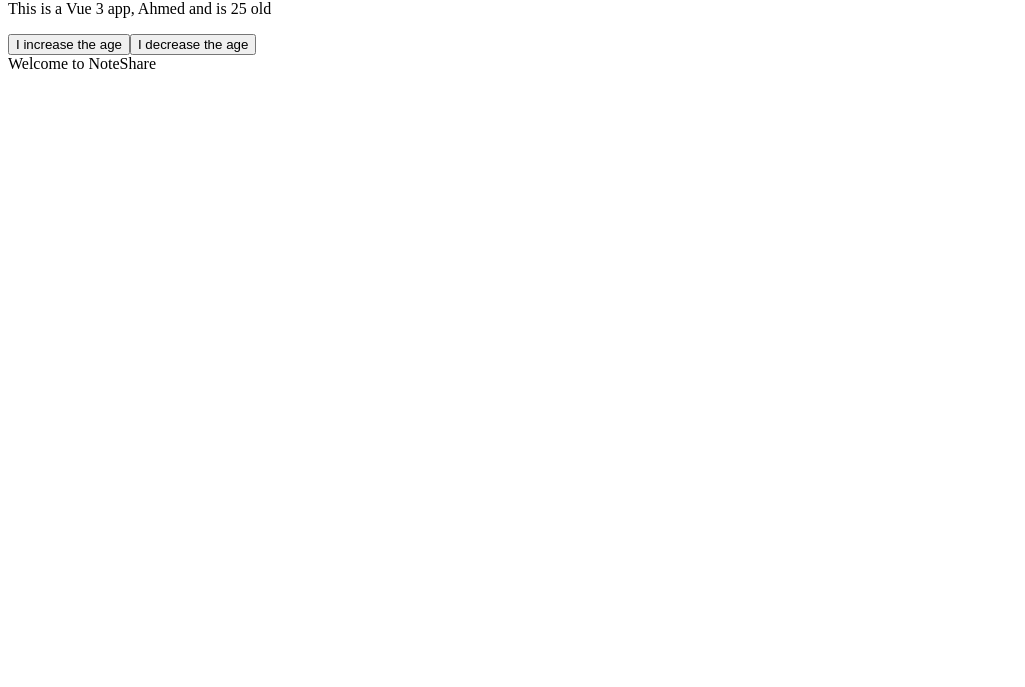
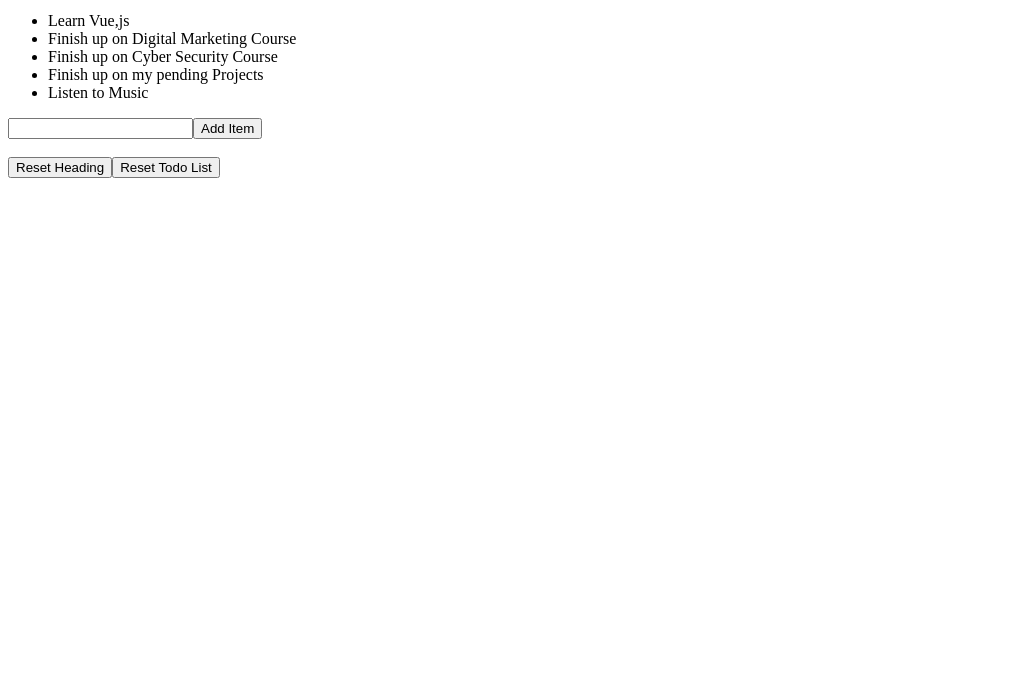
Before and after one commit to ahmednule/vuecrashcourse, a plain HTML site: page index.html in a window 1280 px wide. Shown: the part 113-800 px from the top of the page, without its empty margins (0-1025 px from the left). Drawn offline with nearby package versions, Linux system fonts and the light colour scheme.

Commit message:
Today i started on vue js. was able to create a small todo item, which a user can use to add more items to his item list

```diff
--- a/app.js
+++ b/app.js
@@ -1,20 +1,40 @@
 //creating a view app
 const app = Vue.createApp({
-    //data, function
-    //function that returns an object
     data() {
         return {
-            title:'This is a Vue 3 app',
-            name:'Ahmed',
-            age:25
-        }
-    },
+                heading: 'This are my Todo Items for the day',
+                todo: ['Learn Vue,js', 'Finish up on Digital Marketing Course', 'Finish up on Cyber Security Course', 'Finish up on my pending Projects', 'Listen to Music'],
+
+                showHeading: true,
+                showInput: true,
+                newItem: '',
+
+            }
+        },
     methods: {
-        changeTitle(name, miaka) {
-           // this.title = 'software engineers in progress',
-            //this.age = 50
-            this.title = name,
-            this.age = miaka
+        //this function updates the number of items in the leading
+        updateHeading() {
+            if (this.showHeading) {
+                this.heading = 'Updated Todo Items for the day',
+                this.todo.push('Add more tasks to the list')
+            }else {
+                this.heading = 'Reset Todo items',
+                this.todo = ['Reset the list of the List']
+            }
+            this.showHeading = !this.showHeading,
+            this.showInput = true
+            },
+            resetHeading() {
+                this.heading = 'This is my Todo Items for the day',
+                this.todo = [],
+                this.showHeading = true,
+                this.showInput = false
+        },
+        addItem() {
+            if (this.newItem.trim() !== '') {
+                this.todo.push(this.newItem),
+                this.newItem = ''
+            }
         }
     }
 })
--- a/index.html
+++ b/index.html
@@ -3,17 +3,27 @@
     <meta charset="UTF-8">
     <meta name="viewport" content="width=device-width, initial-scale=1.0">
     <script src="https://unpkg.com/vue@3/dist/vue.global.js"></script>
-    <title>Document</title>
+    <title>Vuecrashcourse</title>
 </head>
 <body>
-    <h1>Hello Vue:)</h1>
+    <h1>Welcome to day 68 where its all about Conditional Rendering in Vue.js</h1>
     <div id="app">
-        <h2>I am a template from the html page side</h2>
-    <p>{{ title }}, {{ name }} and is {{ age }} old </p>
-    <button @:click="age++">I increase the age</button>
-    <button @:click="age--">I decrease the age</button>
-
-    <div @click="changeTitle('Im codding while waiting for supper')">Welcome to NoteShare</div>
+        <div v-if="updateHeading">
+            <h1>{{heading}}</h1>
+            <ul>
+                <li v-for="(item, index) in todo" :key="index">{{ item }}</li>
+            </ul>
+            </div>
+            <div v-if="showInput">
+                <input type="text" v-model="newItem">
+                <button @click="addItem">Add Item</button>
+            </div>
+            <br>
+        <button @click="updateHeading">
+            <span v-if="showheading">Update Heading</span>
+            <span v-else>Reset Heading</span>
+        </button>
+        <button @click="resetHeading">Reset Todo List</button>
 </div>
     <script src="app.js"></script>
 </body>
```
Also changed, not shown: 1 other file.
